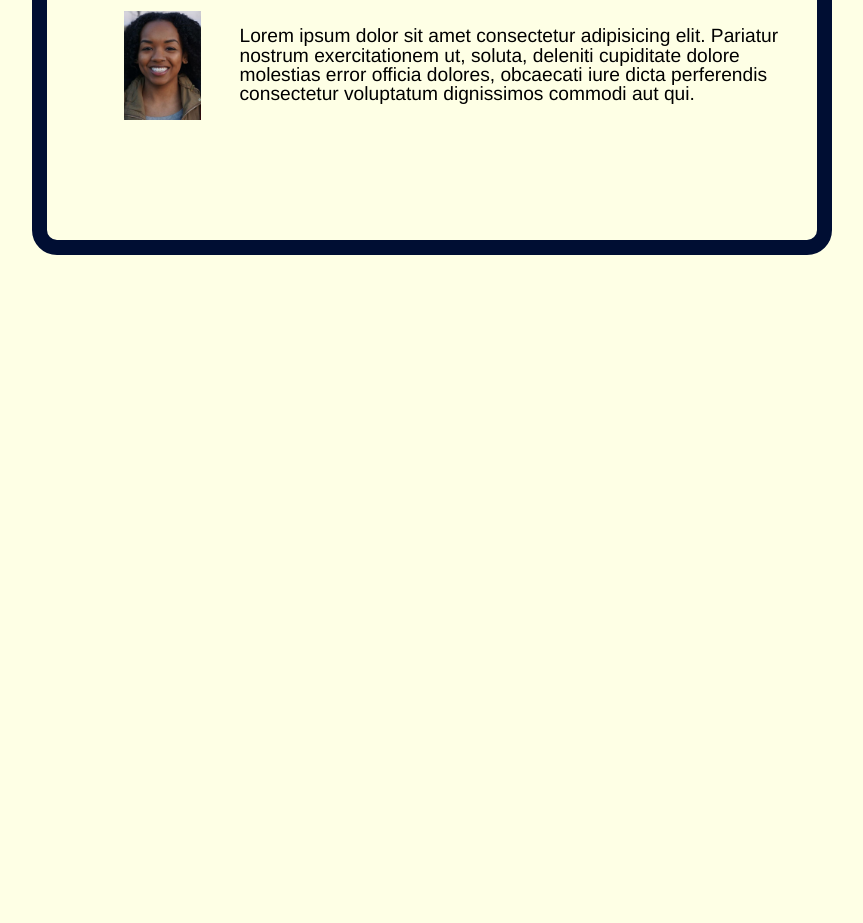
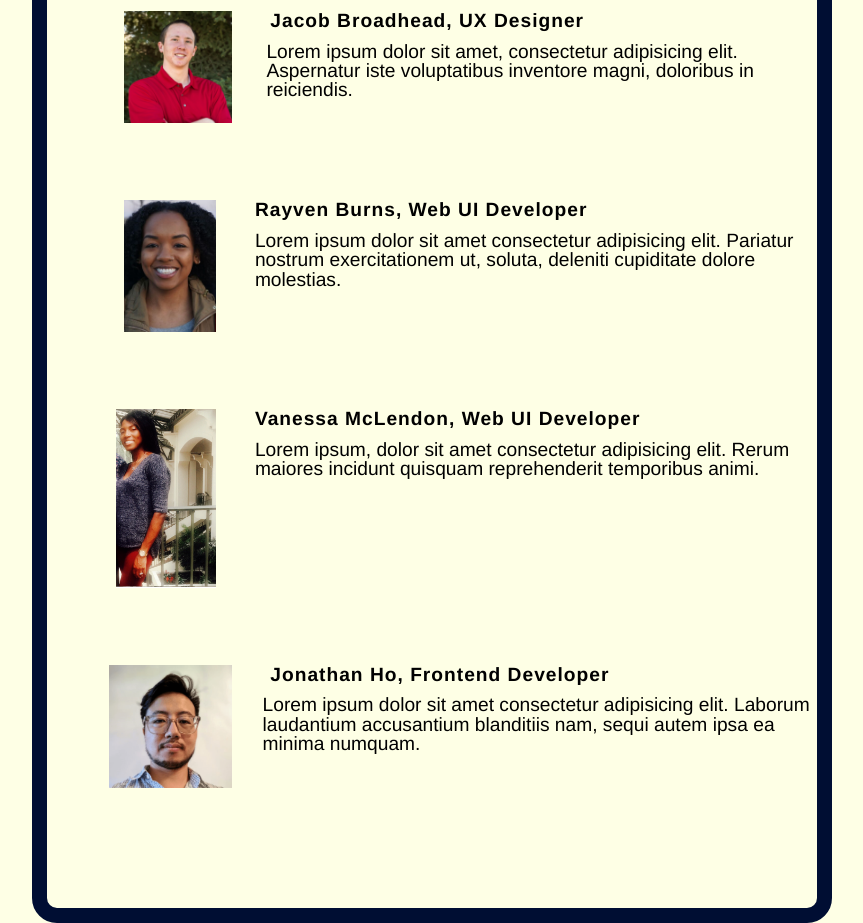
Before and after one commit to rrrbba/web-UI, a plain HTML site: page about.html in a window 1280 px wide. Shown: the part 210-1133 px from the top of the page, without its empty margins (248-1111 px from the left). Before the commit the page ends 800 px from the top, so only its background shows below. Drawn offline with Linux system fonts and the light colour scheme.

Commit message:
few updates for the home page

```diff
--- a/about.html
+++ b/about.html
@@ -31,11 +31,31 @@
                 </header>
                 <main>
                     <div class="about">
+                        <div class="jacob">
+                            <img class="jacobpic" src="img/jacob.png" alt="Jacob's picture.">
+                            <h2>Jacob Broadhead, UX Designer</h2>
+                            <p>Lorem ipsum dolor sit amet, consectetur adipisicing elit. Aspernatur iste voluptatibus inventore magni, doloribus in reiciendis.</p>
+                        </div>
+
                         <div class="rayven">
                             <img class="rayvenpic" src="img/rayven.jpg" alt="Rayven's picture.">
+                            <h2>Rayven Burns, Web UI Developer</h2>
+                            <p>Lorem ipsum dolor sit amet consectetur adipisicing elit. Pariatur nostrum exercitationem ut, soluta, deleniti cupiditate dolore molestias.</p>
+                        </div>
 
-                            <p>Lorem ipsum dolor sit amet consectetur adipisicing elit. Pariatur nostrum exercitationem ut, soluta, deleniti cupiditate dolore molestias error officia dolores, obcaecati iure dicta perferendis consectetur voluptatum dignissimos commodi aut qui.</p>
+                        <div class="van">
+                                <img class="vanpic" src="img/vanessa.png" alt="Vanessa's picture.">
+                                <h2>Vanessa McLendon, Web UI Developer</h2>
+                                <p>Lorem ipsum, dolor sit amet consectetur adipisicing elit. Rerum maiores incidunt quisquam reprehenderit temporibus animi.</p>
+                            </div>
+
+                        <div class="jon">
+                            <img class="jonpic" src="img/jonathan.png" alt="Jonathan's picture.">
+                            <h2>Jonathan Ho, Frontend Developer</h2>
+                            <p>Lorem ipsum dolor sit amet consectetur adipisicing elit. Laborum laudantium accusantium blanditiis nam, sequi autem ipsa ea minima numquam.</p>
                         </div>
+
+
                     </div>
                 </main>
         </section>
--- a/less/home-page.less
+++ b/less/home-page.less
@@ -129,6 +129,8 @@ h5{
     font-size: 1.2rem;
     line-height: 24px;
     margin-top: -5%;
+    background-color: #FFFFCC;
+    border: 1px solid #979797;
 }
 
 .answerthree{
@@ -157,6 +159,7 @@ h5{
         justify-content: center;
         font-size: 2rem;
         padding-bottom: 5%;
+        text-decoration: underline;
     }
     .bottomtop{
         display: flex;
@@ -165,7 +168,12 @@ h5{
             display:flex;
             flex-flow: wrap;
             padding: 2%;
-            font-size: 1.4rem;
+            font-size: 1.3rem;
+            font-style: italic;
+            background-color: #FFFFCC;
+            border: 1px solid #979797;
+            border-radius: 1px;
+            margin-left: 2%;
         }
         .blank{
             border-radius: 5px;
@@ -179,6 +187,11 @@ h5{
             flex-flow: wrap;
             padding: 2%;
             font-size: 1.4rem;
+            font-style: italic;
+            background-color: #FFFFCC;
+            border: 1px solid #979797;
+            border-radius: 1px;
+            margin-right: 2%;
         }
         .blank{
             border-radius: 5px;
@@ -192,6 +205,11 @@ h5{
             flex-flow: wrap;
             padding: 2%;
             font-size: 1.4rem;
+            font-style: italic;
+            background-color: #FFFFCC;
+            border: 1px solid #979797;
+            border-radius: 1px;
+            margin-left: 2%;
         }
         .blank{
             border-radius: 5px;
@@ -204,22 +222,114 @@ h5{
 
 }
 
+.jacob{
+    display: flex;
+    flex-flow: row;
+    margin-bottom: 10%;
+    h2{
+        display: flex;
+        flex-flow: row;
+        width: 200%;
+        margin-right: -3%;
+        font-size: 1.2rem;
+        font-weight: bold;
+    }
+    .jacobpic{
+        width: 14%;
+        margin-left: 10%;
+        margin-right: 5%;
+    }
+    p{
+        display: flex;
+        flex-flow: wrap;
+        margin-top: 2%;
+        font-size: 1.2rem;
+        width: 200%;
+        margin-top: 4%;
+        margin-left: -69%;
+    }
+}
 
 
 .rayven{
     display: flex;
-    justify-content: space-between;
+    flex-flow: row;
+    h2{
+        display: flex;
+        flex-flow: row;
+        width: 200%;
+        margin-right: -3%;
+        font-size: 1.2rem;
+        font-weight: bold;
     }
-
     .rayvenpic{
-    width: 10%;
+        width: 12%;
         margin-right: 5%;
         margin-left: 10%;
     }
 
-.rayven p{
+     p{
         display: flex;
         flex-flow: wrap;
         margin-top: 2%;
         font-size: 1.2rem;
+        width: 200%;
+        margin-top: 4%;
+        margin-left: -70%;
     }
+}
+
+.van{
+    display: flex;
+    justify-content: space-between;
+    margin-top: 10%;
+    h2{
+        display: flex;
+        flex-flow: row;
+        width: 200%;
+        margin-right: -3%;
+        font-size: 1.2rem;
+        font-weight: bold;
+    }
+    .vanpic{
+        width: 13%;
+        margin-left: 9%;
+        margin-right: 5%;
+    }
+    p{
+        display: flex;
+        flex-flow: wrap;
+        margin-top: 2%;
+        font-size: 1.2rem;
+        width: 200%;
+        margin-top: 4%;
+        margin-left: -70%;
+    }
+}
+.jon{
+    display: flex;
+    justify-content: space-between;
+    margin-top: 10%;
+    h2{
+        display: flex;
+        flex-flow: row;
+        width: 200%;
+        margin-right: -3%;
+        font-size: 1.2rem;
+        font-weight: bold;
+    }
+    .jonpic{
+        width: 16%;
+        margin-left: 8%;
+        margin-right:5%;
+    }
+    p{
+        display: flex;
+        flex-flow: wrap;
+        margin-top: 2%;
+        font-size: 1.2rem;
+        width: 200%;
+        margin-top: 4%;
+        margin-left: -70%;
+    }
+}
--- a/less/mixins.less
+++ b/less/mixins.less
@@ -8,4 +8,10 @@
     border-radius: 7px;
     font-weight: bold;
     font-size: 30px;
+    cursor: pointer;
+
+    &:hover{
+        background-color: @buttonword;
+        color: @buttonbg
+    }
 }
--- a/less/variables.less
+++ b/less/variables.less
@@ -0,0 +1,2 @@
+@buttonbg: #0036CC;
+@buttonword: white;
```
Also changed, not shown: css/index.css, img/jacob.png (added), img/vanessa.png (added), 1 other file. Lines whose indentation alone changed are shown as unchanged.
